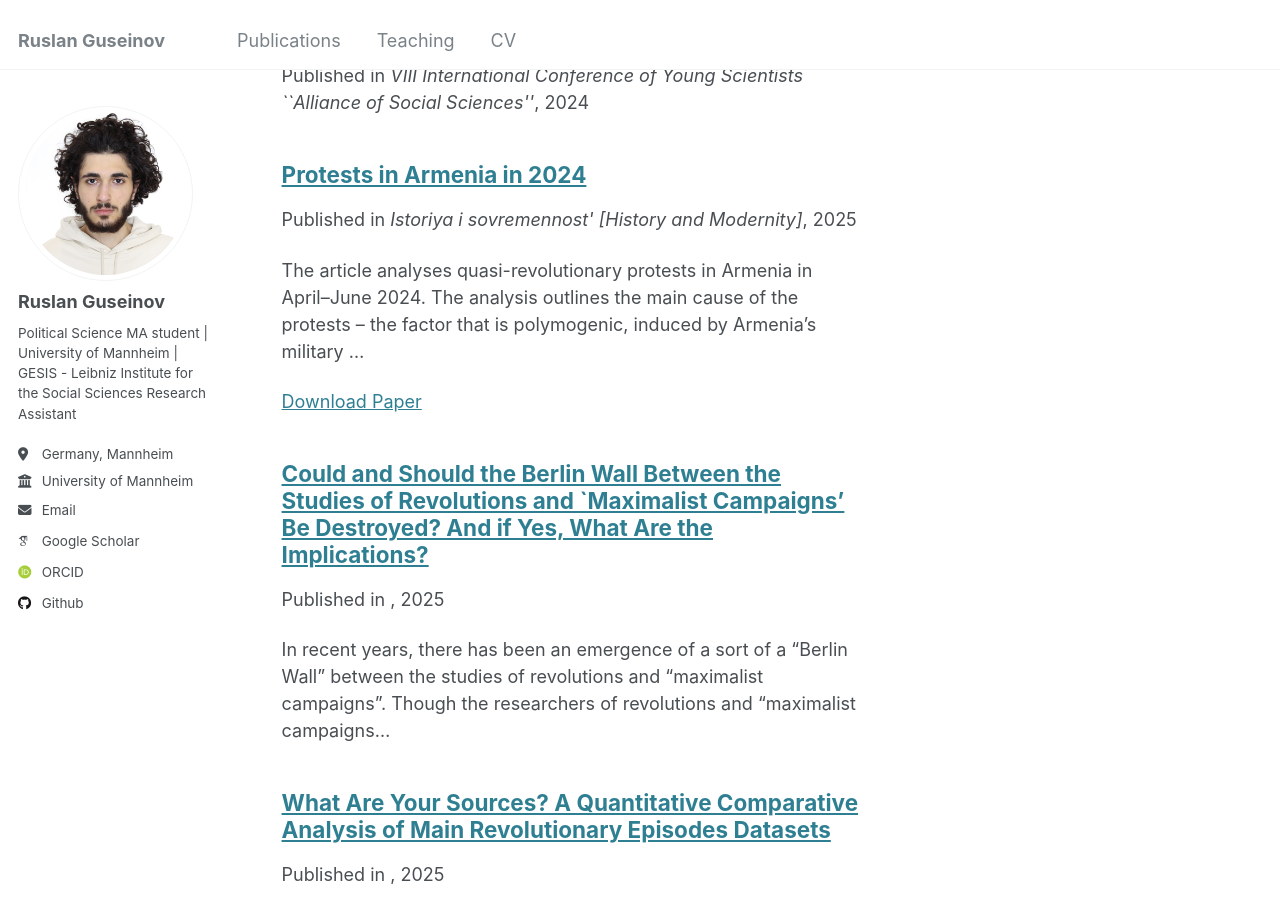
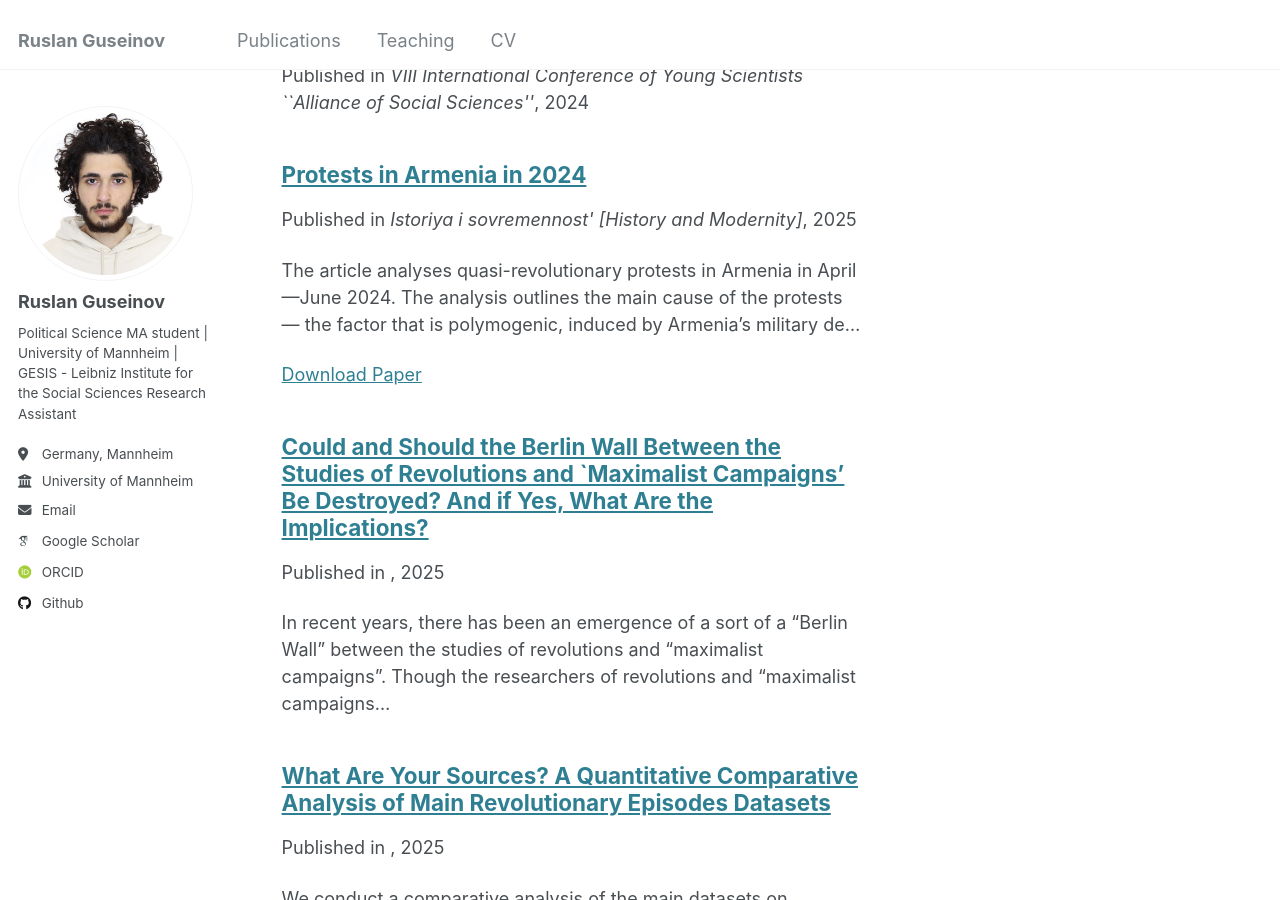
Before and after one commit to rguseinov/rguseinov.github.io, a Jekyll site: the page built from _pages/collection-archive.html, in a window 1280 px wide and 900 px high, scrolled down 1892 px. Built offline with Jekyll 4.4.1, drawn with Linux system fonts in a browser that asks for light colours; some web fonts are replaced.

```diff
--- a/_publications/2025-01-guseinov2025armenia.md
+++ b/_publications/2025-01-guseinov2025armenia.md
@@ -2,20 +2,21 @@
 title: "Protests in Armenia in 2024"
 collection: publications
 permalink: /publication/guseinov2025armenia
-excerpt: "The article analyses quasi-revolutionary protests in Armenia in April--June 2024. The analysis outlines the main cause of the protests -- the factor that is polymogenic, induced by Armenia's military ..."
+layout: publication
+excerpt: "The article analyses quasi-revolutionary protests in Armenia in April—June 2024. The analysis outlines the main cause of the protests — the factor that is polymogenic, induced by Armenia's military de..."
 date: 2025-01-01
 venue: "Istoriya i sovremennost' [History and Modernity]"
 authors: "Ruslan Guseinov"
 pub_type: "journal"
-abstract: "The article analyses quasi-revolutionary protests in Armenia in April--June 2024. The analysis outlines the main cause of the protests -- the factor that is polymogenic, induced by Armenia's military defeat by Azerbaijan in 2023, which led to Azerbaijan establishing a full political and military control over Nagorno-Karabakh. The article describes the historical and political background of these protests within a particular revolutionary epoch, as well as a chronological account of the main events. Despite Pashinyan's resignation demands, this episode should be called a quasi-revolutionary one as the opposition failed to make sufficient efforts for a revolutionary siege of government."
+abstract: "The article analyses quasi-revolutionary protests in Armenia in April—June 2024. The analysis outlines the main cause of the protests — the factor that is polymogenic, induced by Armenia's military defeat by Azerbaijan in 2023, which led to Azerbaijan establishing a full political and military control over Nagorno-Karabakh. The article describes the historical and political background of these protests within a particular revolutionary epoch, as well as a chronological account of the main events. Despite Pashinyan's resignation demands, this episode should be called a quasi-revolutionary one as the opposition failed to make sufficient efforts for a revolutionary siege of government."
 preview: "guseinov2025armenia.png"
 paperurl: "https://www.socionauki.ru/upload/socionauki.ru/journal/iis/2025_2/05_Гусейнов_(84-95)_24-10-2025_10-14.pdf"
 doi: "10.30884/iis/2025.02.05"
 ---
 
 The article analyses quasi-revolutionary protests in
-Armenia in April--June 2024. The analysis outlines the main
-cause of the protests -- the factor that is polymogenic, induced
+Armenia in April—June 2024. The analysis outlines the main
+cause of the protests — the factor that is polymogenic, induced
 by Armenia's military defeat by Azerbaijan in 2023, which led to
 Azerbaijan establishing a full political and military control
 over Nagorno-Karabakh. The article describes the historical and
```
